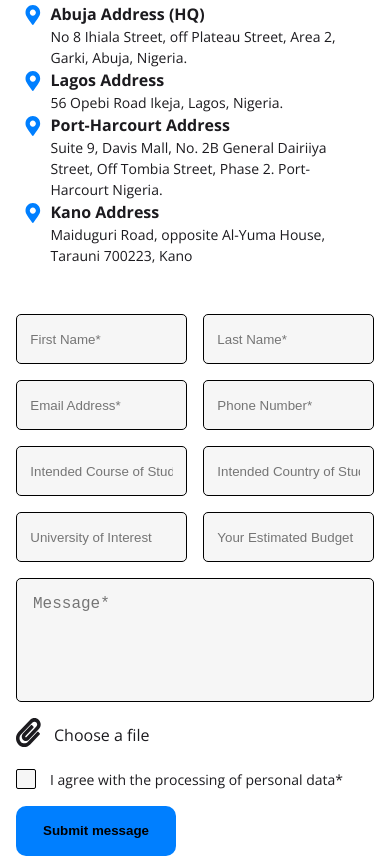
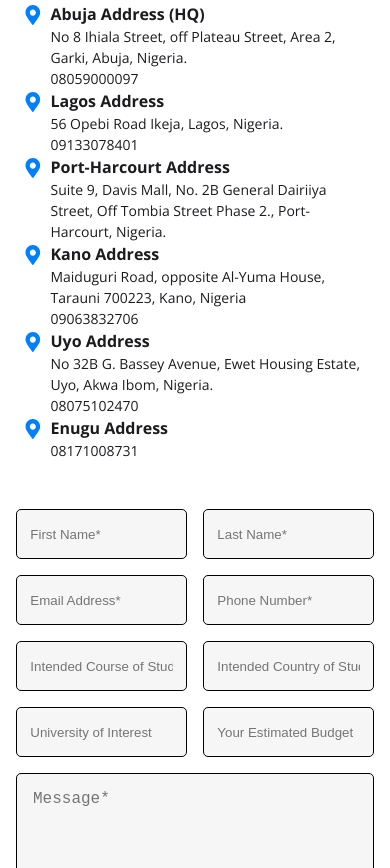
Before and after one commit to British-AUC/company-website, a React (Vite) app in the folder website/: page / in a window 390 px wide. Shown: the part 8520-9388 px from the top of the page. Built offline with nearby package versions, Linux system fonts and the light colour scheme.

Commit message:
updated contact details with phone numbers

```diff
--- a/website/src/data/contactinfo.js
+++ b/website/src/data/contactinfo.js
@@ -22,41 +22,41 @@ export default [
         icon: location,
         title: "Abuja Address (HQ)",
         content1: "No 8 Ihiala Street, off Plateau Street, Area 2, Garki, Abuja, Nigeria.",
-        content2: "",
+        content2: "08059000097",
     },
     {
         id: 4,
         icon: location,
         title: "Lagos Address",
         content1: "56 Opebi Road Ikeja, Lagos, Nigeria.",
-        content2: "",
+        content2: "09133078401",
     },
     {
         id: 5,
         icon: location,
         title: "Port-Harcourt Address",
-        content1: "Suite 9, Davis Mall, No. 2B General Dairiiya Street, Off Tombia Street, Phase 2. Port-Harcourt Nigeria.",
+        content1: "Suite 9, Davis Mall, No. 2B General Dairiiya Street, Off Tombia Street Phase 2., Port-Harcourt, Nigeria.",
         content2: "",
     },
     {
         id: 6,
         icon: location,
         title: "Kano Address",
-        content1: "Maiduguri Road, opposite Al-Yuma House, Tarauni 700223, Kano",
-        content2: "",
+        content1: "Maiduguri Road, opposite Al-Yuma House, Tarauni 700223, Kano, Nigeria",
+        content2: "09063832706",
     },
-    // {
-    //     id: 7,
-    //     icon: location,
-    //     title: "Uyo Address",
-    //     content1: "No 8 Ihiala Street, off Plateau Street, Area 2, Garki, Abuja, Nigeria.",
-    //     content2: "",
-    // },
-    // {
-    //     id: 8,
-    //     icon: location,
-    //     title: "Enugu Address",
-    //     content1: "No 8 Ihiala Street, off Plateau Street, Area 2, Garki, Abuja, Nigeria.",
-    //     content2: "",
-    // },
+    {
+        id: 7,
+        icon: location,
+        title: "Uyo Address",
+        content1: "No 32B G. Bassey Avenue, Ewet Housing Estate, Uyo, Akwa Ibom, Nigeria.",
+        content2: "08075102470",
+    },
+    {
+        id: 8,
+        icon: location,
+        title: "Enugu Address",
+        // content1: "No 8 Ihiala Street, off Plateau Street, Area 2, Garki, Abuja, Nigeria.",
+        content2: "08171008731",
+    },
 ]
```
